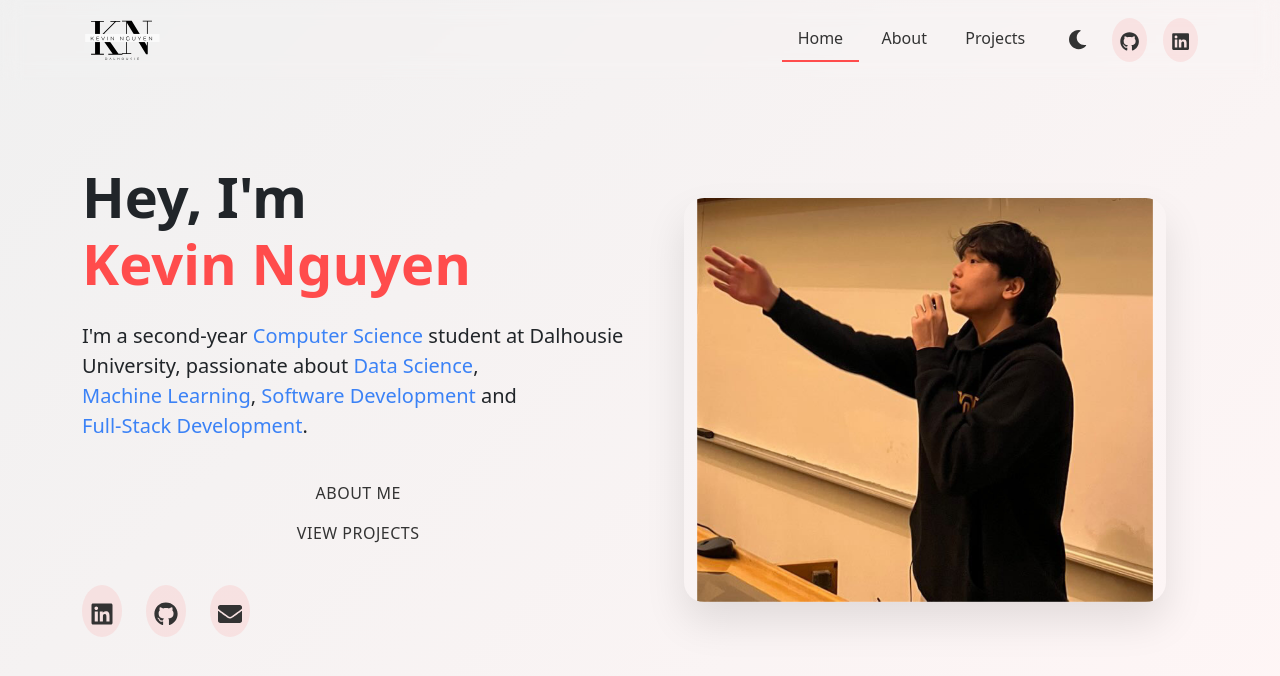
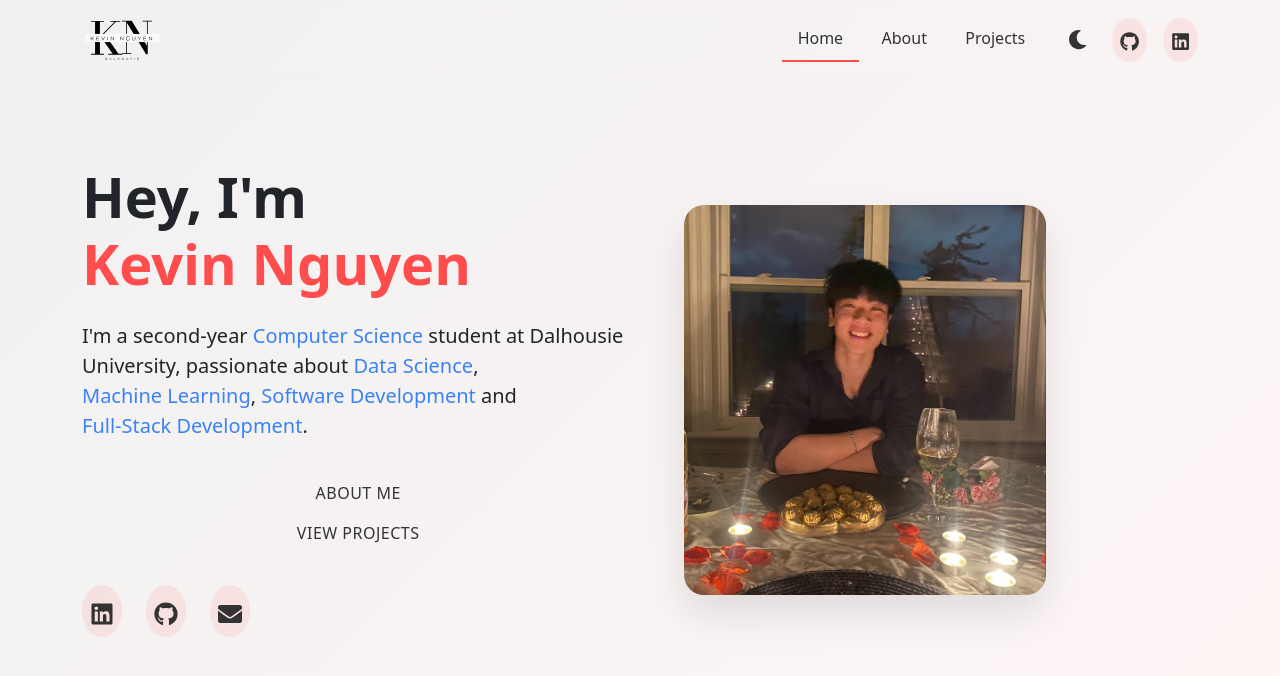
Before and after one commit to KevinDal2027/KevinPortfolio, a React (Vite) app: page / in a window 1280 px wide. Shown: the top 676 px of the page. Built offline with nearby package versions, Linux system fonts and the light colour scheme.

Commit message:
Changed HomeBG

```diff
--- a/src/components/Home.jsx
+++ b/src/components/Home.jsx
@@ -40,7 +40,7 @@ const Home = () => {
           </Col>
           <Col lg={6} className="d-none d-lg-block">
             <div className="hero-image-container">
-              <img src='./homeBG.png' alt="Background" className="hero-image" />
+              <img src='./homeBG.jpeg' alt="Background" className="hero-image w-75" />
             </div>
           </Col>
         </Row>
```
Also changed, not shown: public/homeBG.jpeg (added).
